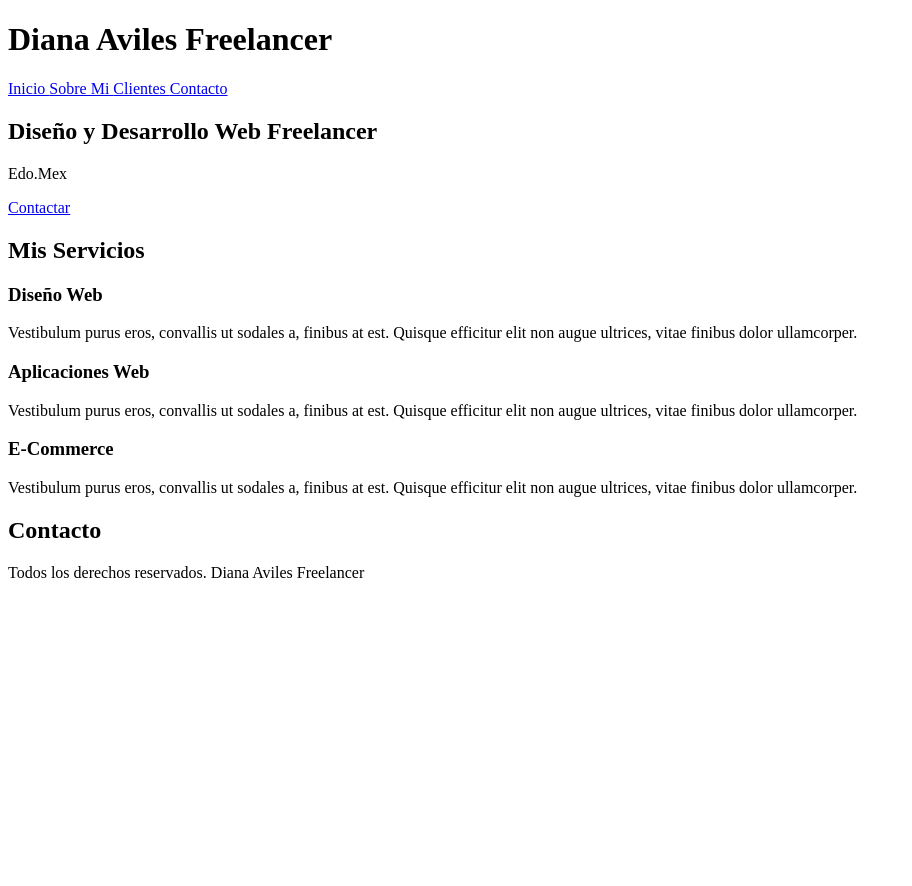
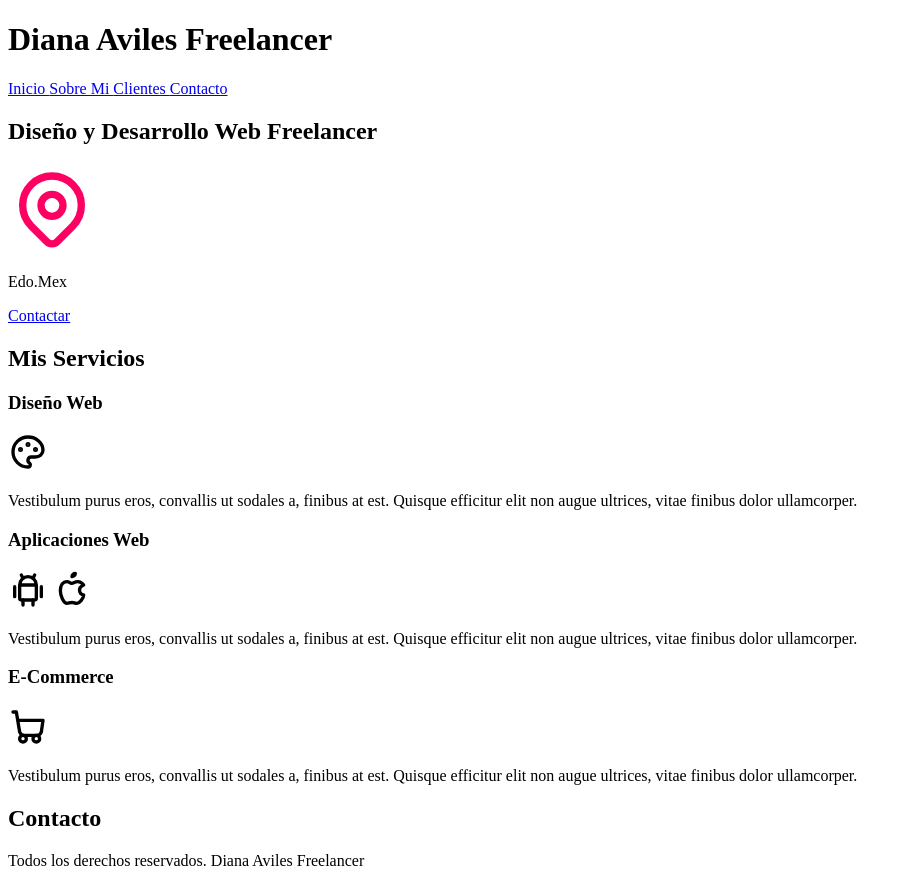
Before and after one commit to avilesdiana/Freelancer_Design_Development, a plain HTML site: page index.html in a window 1280 px wide. Shown: the whole page, without its empty margins (0-912 px from the left). Before the commit the page ends 800 px from the top, so only its background shows below. Drawn offline with Linux system fonts and the light colour scheme.

Commit message:
add icons

```diff
--- a/index.html
+++ b/index.html
@@ -18,8 +18,18 @@
         <a href="#"> Clientes </a>
         <a href="#"> Contacto </a>
     </nav>
+
     <section>
         <h2> Diseño y Desarrollo Web Freelancer</h2>
+        <p>
+            <svg xmlns="http://www.w3.org/2000/svg" class="icon icon-tabler icon-tabler-map-pin" width="88" height="88"
+                viewBox="0 0 24 24" stroke-width="2" stroke="#fd0061" fill="none" stroke-linecap="round"
+                stroke-linejoin="round">
+                <path stroke="none" d="M0 0h24v24H0z" fill="none" />
+                <circle cx="12" cy="11" r="3" />
+                <path d="M17.657 16.657l-4.243 4.243a2 2 0 0 1 -2.827 0l-4.244 -4.243a8 8 0 1 1 11.314 0z" />
+            </svg>
+        </p>
         <p>Edo.Mex</p>
         <a href="#"> Contactar</a>
     </section>
@@ -29,6 +39,16 @@
 
         <section>
             <h3>Diseño Web</h3>
+            <svg xmlns="http://www.w3.org/2000/svg" class="icon icon-tabler icon-tabler-palette" width="40" height="40"
+                viewBox="0 0 24 24" stroke-width="2" stroke="#000000" fill="none" stroke-linecap="round"
+                stroke-linejoin="round">
+                <path stroke="none" d="M0 0h24v24H0z" fill="none" />
+                <path
+                    d="M12 21a9 9 0 1 1 0 -18a9 8 0 0 1 9 8a4.5 4 0 0 1 -4.5 4h-2.5a2 2 0 0 0 -1 3.75a1.3 1.3 0 0 1 -1 2.25" />
+                <circle cx="7.5" cy="10.5" r=".5" fill="currentColor" />
+                <circle cx="12" cy="7.5" r=".5" fill="currentColor" />
+                <circle cx="16.5" cy="10.5" r=".5" fill="currentColor" />
+            </svg>
             <p> Vestibulum purus eros, convallis ut sodales a, finibus at est. Quisque efficitur elit non augue
                 ultrices,
                 vitae finibus dolor ullamcorper.</p>
@@ -36,6 +56,28 @@
 
         <section>
             <h3>Aplicaciones Web</h3>
+            <svg xmlns="http://www.w3.org/2000/svg" class="icon icon-tabler icon-tabler-brand-android" width="40"
+                height="40" viewBox="0 0 24 24" stroke-width="2" stroke="#000000" fill="none" stroke-linecap="round"
+                stroke-linejoin="round">
+                <path stroke="none" d="M0 0h24v24H0z" fill="none" />
+                <line x1="4" y1="10" x2="4" y2="16" />
+                <line x1="20" y1="10" x2="20" y2="16" />
+                <path d="M7 9h10v8a1 1 0 0 1 -1 1h-8a1 1 0 0 1 -1 -1v-8a5 5 0 0 1 10 0" />
+                <line x1="8" y1="3" x2="9" y2="5" />
+                <line x1="16" y1="3" x2="15" y2="5" />
+                <line x1="9" y1="18" x2="9" y2="21" />
+                <line x1="15" y1="18" x2="15" y2="21" />
+            </svg>
+
+            <svg xmlns="http://www.w3.org/2000/svg" class="icon icon-tabler icon-tabler-brand-apple" width="40"
+                height="40" viewBox="0 0 24 24" stroke-width="2" stroke="#000000" fill="none" stroke-linecap="round"
+                stroke-linejoin="round">
+                <path stroke="none" d="M0 0h24v24H0z" fill="none" />
+                <path
+                    d="M9 7c-3 0 -4 3 -4 5.5c0 3 2 7.5 4 7.5c1.088 -.046 1.679 -.5 3 -.5c1.312 0 1.5 .5 3 .5s4 -3 4 -5c-.028 -.01 -2.472 -.403 -2.5 -3c-.019 -2.17 2.416 -2.954 2.5 -3c-1.023 -1.492 -2.951 -1.963 -3.5 -2c-1.433 -.111 -2.83 1 -3.5 1c-.68 0 -1.9 -1 -3 -1z" />
+                <path d="M12 4a2 2 0 0 0 2 -2a2 2 0 0 0 -2 2" />
+            </svg>
+
             <p> Vestibulum purus eros, convallis ut sodales a, finibus at est. Quisque efficitur elit non augue
                 ultrices,
                 vitae finibus dolor ullamcorper.</p>
@@ -43,6 +85,14 @@
 
         <section>
             <h3>E-Commerce</h3>
+            <svg xmlns="http://www.w3.org/2000/svg" class="icon icon-tabler icon-tabler-shopping-cart" width="40"
+                height="40" viewBox="0 0 24 24" stroke-width="2" stroke="#000000" fill="none" stroke-linecap="round"
+                stroke-linejoin="round">
+                <path stroke="none" d="M0 0h24v24H0z" fill="none" />
+                <circle cx="9" cy="19" r="2" />
+                <circle cx="17" cy="19" r="2" />
+                <path d="M3 3h2l2 12a3 3 0 0 0 3 2h7a3 3 0 0 0 3 -2l1 -7h-15.2" />
+            </svg>
             <p> Vestibulum purus eros, convallis ut sodales a, finibus at est. Quisque efficitur elit non augue
                 ultrices,
                 vitae finibus dolor ullamcorper.</p>
@@ -56,9 +106,5 @@
     <footer>
         <p> Todos los derechos reservados. Diana Aviles Freelancer</p>
     </footer>
-
-
-
 </body>
-
 </html>
```
Also changed, not shown: img/hero.jpg (renamed from hero.jpg).
